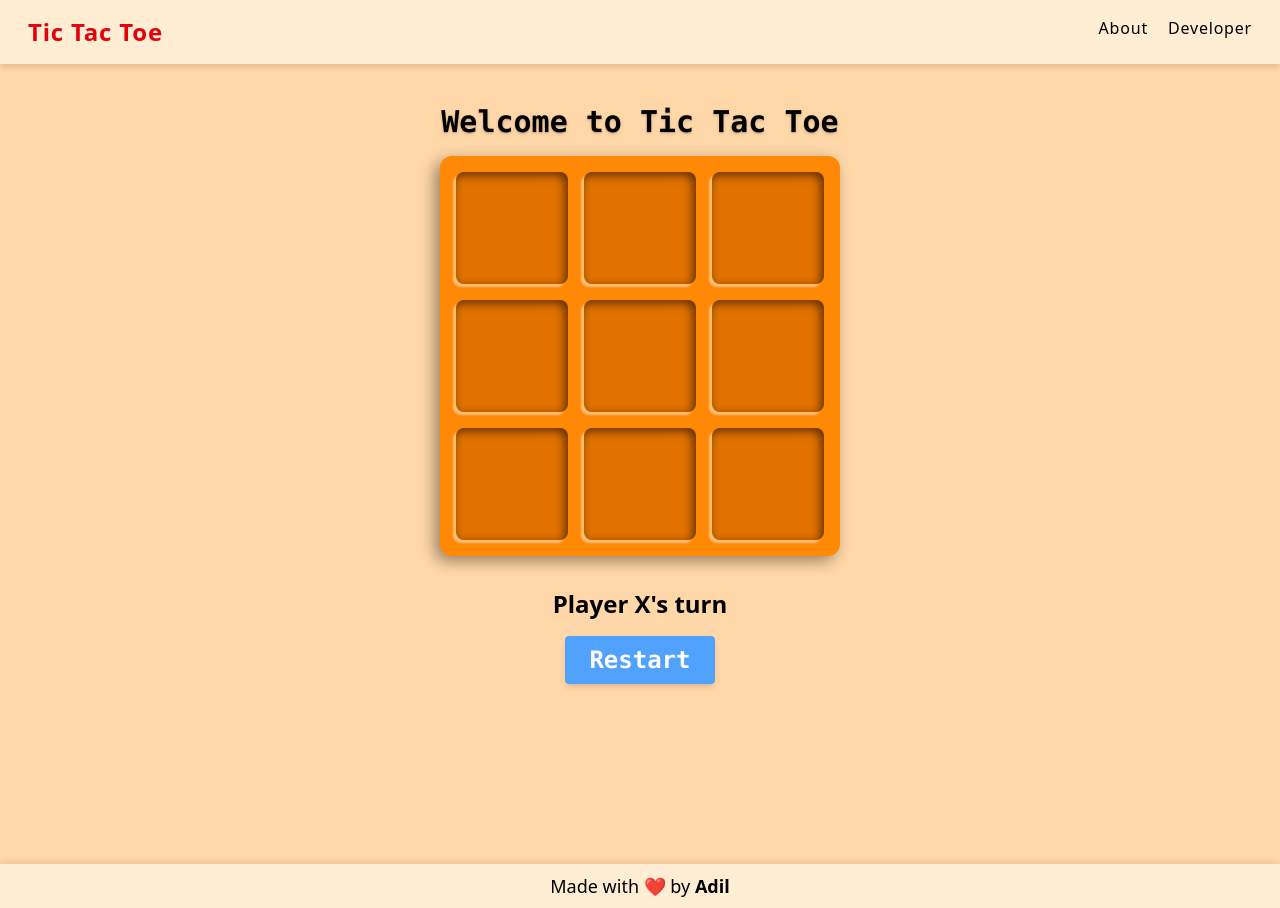
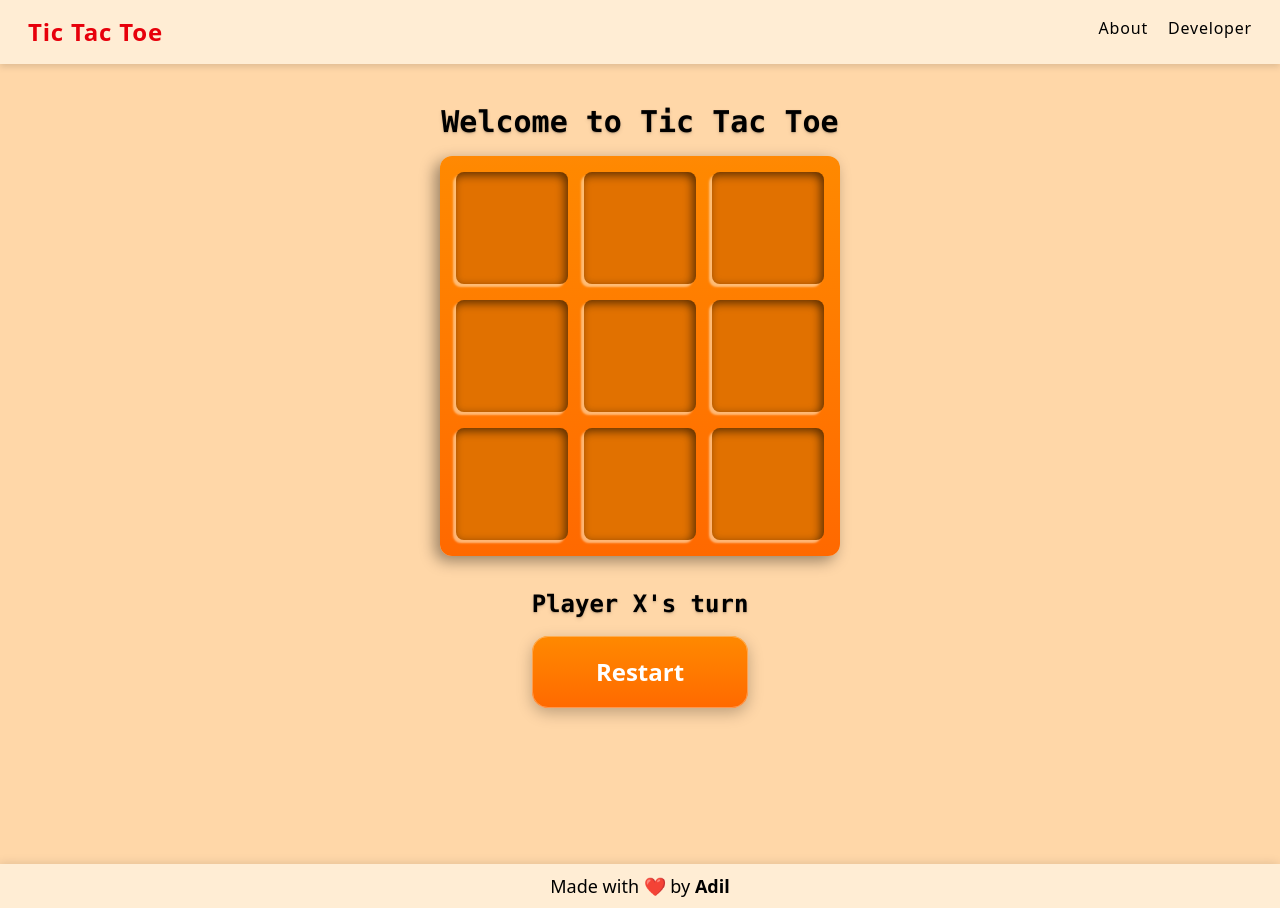
Before and after one commit to Adil-km/TicTacToe-Game, a React (Vite) app: page / in a window 1280 px wide. Built offline with nearby package versions, Linux system fonts and the light colour scheme.

Commit message:
state for computer or human

```diff
--- a/src/App.jsx
+++ b/src/App.jsx
@@ -2,6 +2,7 @@ import { Analytics } from '@vercel/analytics/react';
 import NavBar from "./components/NavBar"
 import Board from './components/Board';
 import Footer from './components/Footer';
+import Menu from './components/Menu';
 function App() {
 
   return (
@@ -9,6 +10,7 @@ function App() {
       <NavBar/>
       <Board/>
       <Footer/>
+      {/* <Menu/> */}
 
       <Analytics/>
     </>
--- a/src/components/Board.jsx
+++ b/src/components/Board.jsx
@@ -14,9 +14,10 @@ export default function Board() {
   const [player, setPlayer] = useState("X")
   const [gameState, setGameState] = useState(true)
   const [content, setContent] = useState("Player X's turn")
+  const [isComputer, setIsComputer] = useState(false)
 
   useEffect(() => {
-    if (player === "O" && gameState) {
+    if (player === "O" && gameState && isComputer) {
       const timer = setTimeout(() => {
         const bestMoveIndex = find_best_move(board, winConditions);
         if (bestMoveIndex !== -1) {
@@ -28,9 +29,12 @@ export default function Board() {
 
           let [win, p] = checkWinner(newBoard,"O")
 
-          if(win){
-            setContent(`Player O won the game!`)
-            setGameState(false)
+          if (win) {
+            setContent(`Player ${player} won the game!`);
+            setGameState(false);
+          } else if (!newBoard.includes("")) {
+            setContent("It's a draw!");
+            setGameState(false);
           }
 
         }
@@ -39,11 +43,22 @@ export default function Board() {
     }
   }, [player, board, gameState]);
 
-  function changePlayer() {
-    if (player === "X") {
-      setPlayer("O");
-      setContent("AI is thinking...");
-    }
+function changePlayer() {
+    setPlayer(currentPlayer => {
+      const nextPlayer = currentPlayer === "X" ? "O" : "X";
+
+      if (!isComputer) {
+        setContent(`Player ${nextPlayer}'s turn`);
+      } else {
+        if (nextPlayer === "O") {
+          setContent("AI is thinking...");
+        } else {
+          setContent(`Player ${nextPlayer}'s turn`);
+        }
+      }
+
+      return nextPlayer;
+    });
   }
 
   function restartGame(){
@@ -56,7 +71,7 @@ export default function Board() {
 
   return (
     <>
-        <GameContext.Provider value={{board,setBoard, player, changePlayer, gameState, setGameState, restartGame, content, setContent}}>
+        <GameContext.Provider value={{board,setBoard, player, changePlayer, gameState, setGameState, restartGame, content, setContent, isComputer, setIsComputer}}>
           <BoardGrid>
               <Cells/>
           </BoardGrid>
--- /dev/null
+++ b/src/components/Button.jsx
@@ -0,0 +1,10 @@
+import React from 'react'
+
+export default function Button({ children:text, onClick}) {
+  return (
+    <button onClick={onClick} className="relative bg-gradient-to-b from-orange-400 to-orange-500 rounded-2xl text-2xl py-5 px-16 font-bold text-white shadow-[0_5px_15px_rgba(0,0,0,0.25)] transition-all duration-200 ease-out hover:-translate-y-1 hover:scale-105 hover:shadow-[0_10px_25px_rgba(0,0,0,0.3)]">
+        {text}
+        <span className="absolute inset-0 rounded-2xl border border-white/30"></span>
+    </button>
+  )
+}
--- a/src/components/Cells.jsx
+++ b/src/components/Cells.jsx
@@ -6,15 +6,12 @@ export default function Cells() {
     const {board, setBoard, player, changePlayer, gameState, setGameState ,setContent} = useContext(GameContext);
 
     const cells = board.map((cellContent, index) => (
-    <div onClick={(e)=>handleClick(e)} key={index} pos={index} tabIndex={index} className="cell">
+    <div onClick={(e)=>handleClick(e)} key={index} pos={index} className="cell">
       {cellContent}
       </div>
   ));
 
   function handleClick(e){
-    if(player==="O"){
-      return
-    }
 
     if(!gameState)return;
     let cellIndex = e.target.getAttribute("pos")
@@ -30,21 +27,21 @@ export default function Cells() {
 
     setBoard(newBoard);
 
-    setContent(`Player ${(player==="X"?"O":"X")}'s turn`)
     let [win, p] = checkWinner(newBoard,player)
 
-    if(win){
-      setContent(`Player ${p} won the game!`)
-      setGameState(false)
+    if (win) {
+      if (p === "draw") {
+        setContent("It's a draw!");
+      } else {
+        setContent(`Player ${p} won the game!`);
+      }
+      setGameState(false);
     }
 
-    changePlayer()
-
     console.log(newBoard);
-    if(!newBoard.includes("")){
-      setContent("It's a draw!")
-    }
-
+    if(!win){
+       changePlayer()
+      }
   }
 
   return (
--- a/src/components/Footer.jsx
+++ b/src/components/Footer.jsx
@@ -3,7 +3,7 @@ import React from 'react'
 function Footer() {
   return (
     <footer className="text-center text-lg bg-orange-100 shadow-[-1px_0_10px_#00000022] p-2">
-        Made with <span className="heart">&#10084;</span> by <a className="font-bold transition-all duration-200 ease-in" href="https://www.linkedin.com/in/adil-km" target="_blank" tabIndex={11}>Adil</a>
+        Made with <span className="heart">&#10084;</span> by <a className="font-bold transition-all duration-200 ease-in" href="https://www.linkedin.com/in/adil-km" target="_blank">Adil</a>
     </footer>
   )
 }
--- /dev/null
+++ b/src/components/Menu.jsx
@@ -0,0 +1,16 @@
+import React from 'react'
+import Button from './Button'
+
+export default function Menu() {
+  return (
+<div className="absolute inset-0 flex flex-col items-center justify-center gap-8 bg-gradient-to-b from-orange-100 to-orange-300">
+  <h1 className="text-5xl font-extrabold text-orange-700 drop-shadow-md mb-8 tracking-wide">
+    Game Menu
+  </h1>
+    <Button>Two Player</Button>
+    <Button>Player vs Computer</Button>
+
+</div>
+
+  )
+}
--- a/src/components/NavBar.jsx
+++ b/src/components/NavBar.jsx
@@ -5,8 +5,8 @@ function NavBar() {
     <nav className="flex flex-row justify-between w-full p-4 px-7 bg-orange-100 drop-shadow-md tracking-wider">
         <div className="font-bold text-2xl text-red-600"><a href="/">Tic Tac Toe</a></div>
         <div className="flex flex-row gap-5">
-          <a className="hover:text-red-600 transition-all duration-200 ease-in hover:tracking-[3px]" href="#">About</a>
-          <a className="hover:text-red-600 transition-all duration-200 ease-in hover:tracking-[3px]" href="https://www.linkedin.com/in/adil-km" target="_blank">Developer</a>
+          <a className="hover:text-red-600 transition-all duration-200 ease-in hover:tracking-[3px]" href="#" >About</a>
+          <a className="hover:text-red-600 transition-all duration-200 ease-in hover:tracking-[3px]" href="https://www.linkedin.com/in/adil-km" target="_blank" >Developer</a>
         </div>
       </nav>
   )
--- a/src/index.css
+++ b/src/index.css
@@ -2,5 +2,5 @@
 
 
 .cell{
-    @apply bg-amber-600 hover:bg-amber-700 transition-colors duration-100 ease-in aspect-square inset-shadow-[-3px_3px_10px_#00000096] rounded-lg shadow-[-3px_3px_2px_#ffd5a5b5] text-white font-extrabold flex justify-center items-center sm:text-7xl text-5xl text-shadow-[-3px_3px_10px_#00000096] overflow-hidden focus:bg-amber-700 active:outline-red-600;
+    @apply bg-amber-600 hover:bg-amber-700 transition-colors duration-100 ease-in aspect-square inset-shadow-[-3px_3px_10px_#00000096] rounded-lg shadow-[-3px_3px_2px_#ffd5a5b5] text-white font-extrabold flex justify-center items-center sm:text-7xl text-5xl text-shadow-[-3px_3px_10px_#00000096] overflow-hidden focus:ring-offset-red-500 active:outline-red-600;
 }
--- a/src/layout/BoardGrid.jsx
+++ b/src/layout/BoardGrid.jsx
@@ -1,18 +1,32 @@
-import React, { useContext, useState } from 'react'
+import React, { useContext, useEffect, useState } from 'react'
 import { GameContext } from '../components/Board';
+import Button from '../components/Button';
 
 export default function BoardGrid({ children:cells}) {
 const {restartGame, content} = useContext(GameContext);
+
+  const handleKeyDown = (e) => {
+    if (e.key.toLowerCase() === "r") {
+      restartGame();
+    }
+  };
+
+  useEffect(() => {
+    window.addEventListener("keydown", handleKeyDown);
+    return () => window.removeEventListener("keydown", handleKeyDown);
+  }, []);
+
 
   return (
     <div className="bg-orange-200 h-svh p-4 pt-10">
         <h1 className="font-bold font-mono text-center text-3xl text-shadow-md">Welcome to Tic Tac Toe</h1>
         <div className="flex flex-col justify-center items-center">
-            <div className="h-full aspect-square bg-orange-400 shadow-[-5px_5px_15px_#00000066] m-4 sm:w-100 w-3/4 rounded-xl grid grid-cols-3 gap-4 p-4">
+            <div className="h-full aspect-square bg-gradient-to-b from-orange-400 to-orange-500 shadow-[-5px_5px_15px_#00000066] m-4 sm:w-100 w-3/4 rounded-xl grid grid-cols-3 gap-4 p-4">
                 {cells}
             </div>
-            <p id='status' className='text-2xl font-bold p-4'>{content}</p>
-            <button id='restartBtn' onClick={restartGame} className="bg-blue-400 py-2 px-6 font-mono font-extrabold text-white text-2xl rounded hover:bg-blue-500 focus:bg-blue-500 transition-all duration-100 ease-in shadow-md" tabIndex={10}>Restart</button>
+            <p id='status' className='text-2xl font-bold p-4 font-mono text-center text-shadow-md'>{content}</p>
+            {/* <button id='restartBtn' onClick={restartGame} className="bg-blue-400 py-2 px-6 font-mono font-extrabold text-white text-2xl rounded hover:bg-blue-500 focus:bg-blue-500 transition-all duration-100 ease-in shadow-md" >Restart</button> */}
+            <Button onClick={restartGame} onKeyDown={(e)=>{console.log(e.key);}}>Restart</Button>
         </div>
       </div>
   )
```
